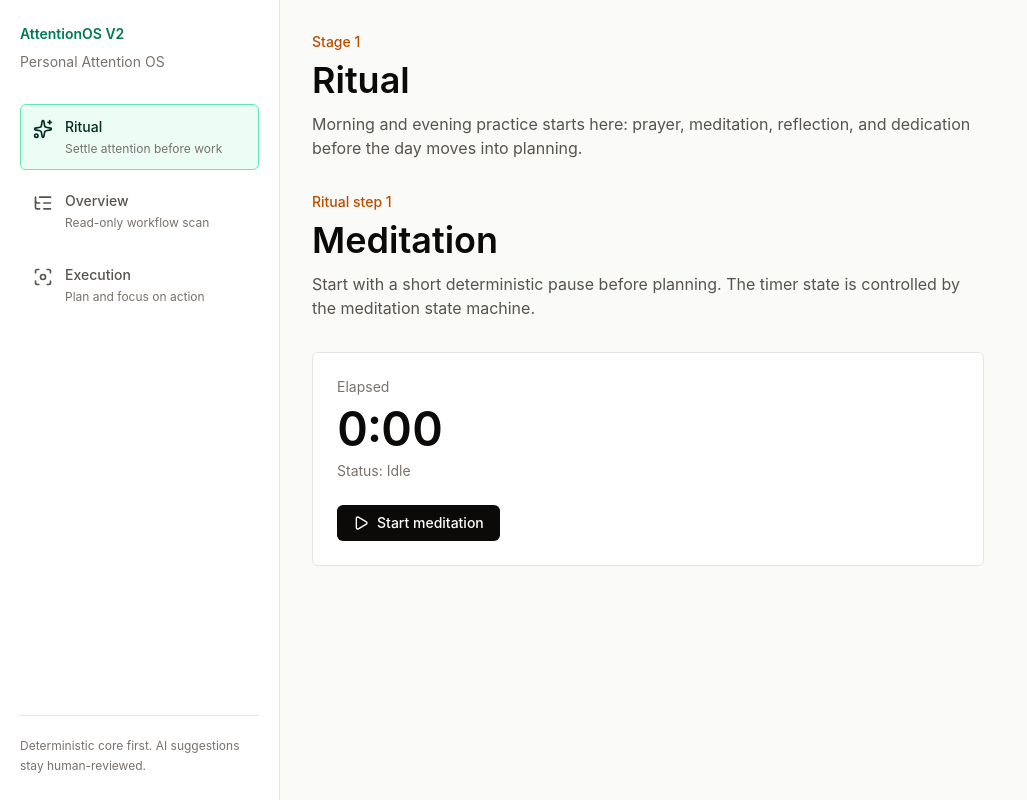
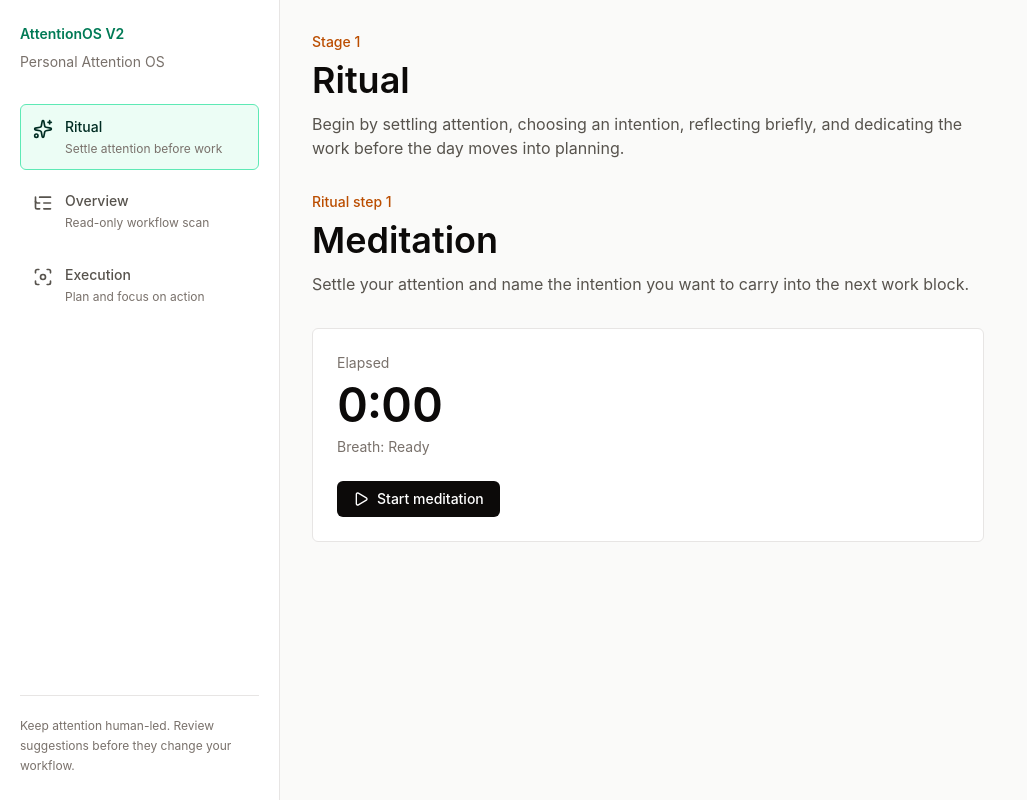
Before and after one commit to YannJY02/AttentionOS, a React (Vite) app in the folder apps/desktop/: page /ritual in a window 1280 px wide. Shown: the whole page, without its empty margins (0-1027 px from the left). Built offline with nearby package versions, Linux system fonts and the light colour scheme.

Commit message:
feat: align ritual semantics

```diff
--- a/apps/desktop/src/components/layout/Shell.tsx
+++ b/apps/desktop/src/components/layout/Shell.tsx
@@ -78,7 +78,7 @@ export function Shell() {
             </nav>
 
             <div className="mt-auto border-stone-200 border-t pt-5 text-stone-500 text-xs leading-5">
-              Deterministic core first. AI suggestions stay human-reviewed.
+              Keep attention human-led. Review suggestions before they change your workflow.
             </div>
           </div>
         </aside>
--- a/apps/desktop/src/pages/RitualPage.tsx
+++ b/apps/desktop/src/pages/RitualPage.tsx
@@ -1,11 +1,13 @@
 import { useDailyFlow } from '../hooks/useDailyFlow';
 import { saveReflection } from '../storage/reflections';
+import { readRitualCopy } from '../storage/ritualCopy';
 import { DedicationStep } from './ritual/DedicationStep';
 import { MeditationStep } from './ritual/MeditationStep';
 import { ReflectionStep } from './ritual/ReflectionStep';
 
 export function RitualPage() {
   const dailyFlow = useDailyFlow();
+  const ritualCopy = readRitualCopy();
 
   function completeMeditation() {
     dailyFlow.send({ type: 'MEDITATION_COMPLETE' });
@@ -26,13 +28,13 @@ export function RitualPage() {
         <p className="font-medium text-amber-700 text-sm">Stage 1</p>
         <h1 className="mt-2 font-semibold text-4xl text-stone-950">Ritual</h1>
         <p className="mt-3 max-w-2xl text-base text-stone-600">
-          Morning and evening practice starts here: prayer, meditation, reflection, and dedication
-          before the day moves into planning.
+          Begin by settling attention, choosing an intention, reflecting briefly, and dedicating the
+          work before the day moves into planning.
         </p>
       </div>
 
       {dailyFlow.ritualStep === 'meditation' ? (
-        <MeditationStep onComplete={completeMeditation} />
+        <MeditationStep intentionText={ritualCopy.intentionText} onComplete={completeMeditation} />
       ) : null}
 
       {dailyFlow.ritualStep === 'reflection' ? (
@@ -41,6 +43,7 @@ export function RitualPage() {
 
       {dailyFlow.ritualStep === 'dedication' ? (
         <DedicationStep
+          dedicationText={ritualCopy.dedicationText}
           onComplete={completeRitual}
           reflectionText={dailyFlow.snapshot.context.reflectionText}
         />
--- a/apps/desktop/src/pages/ritual/DedicationStep.tsx
+++ b/apps/desktop/src/pages/ritual/DedicationStep.tsx
@@ -1,18 +1,21 @@
 import { CheckCircle2 } from 'lucide-react';
 
 interface DedicationStepProps {
+  readonly dedicationText: string;
   readonly onComplete: () => void;
   readonly reflectionText: string;
 }
 
-export function DedicationStep({ onComplete, reflectionText }: DedicationStepProps) {
+export function DedicationStep({
+  dedicationText,
+  onComplete,
+  reflectionText,
+}: DedicationStepProps) {
   return (
     <section className="max-w-2xl">
       <p className="font-medium text-amber-700 text-sm">Ritual step 3</p>
       <h1 className="mt-2 font-semibold text-4xl text-stone-950">Dedication</h1>
-      <p className="mt-3 text-base text-stone-600">
-        Close the ritual and move into overview when the reflection has been captured.
-      </p>
+      <p className="mt-3 text-base text-stone-600">{dedicationText}</p>
 
       <div className="mt-8 rounded-md border border-stone-200 bg-white p-6">
         <p className="font-medium text-sm text-stone-800">Saved reflection</p>
--- a/apps/desktop/src/pages/ritual/MeditationStep.tsx
+++ b/apps/desktop/src/pages/ritual/MeditationStep.tsx
@@ -3,6 +3,7 @@ import { useMachine } from '@xstate/react';
 import { Pause, Play, SkipForward } from 'lucide-react';
 
 interface MeditationStepProps {
+  readonly intentionText: string;
   readonly onComplete: () => void;
 }
 
@@ -13,7 +14,19 @@ function formatElapsed(ms: number): string {
   return `${minutes}:${seconds.toString().padStart(2, '0')}`;
 }
 
-export function MeditationStep({ onComplete }: MeditationStepProps) {
+function getBreathLabel(snapshotValue: unknown): string {
+  if (snapshotValue === 'meditating') {
+    return 'In rhythm';
+  }
+
+  if (snapshotValue === 'paused') {
+    return 'Paused';
+  }
+
+  return 'Ready';
+}
+
+export function MeditationStep({ intentionText, onComplete }: MeditationStepProps) {
   const [snapshot, send] = useMachine(meditationMachine, { input: { durationMs: 300_000 } });
   const isIdle = snapshot.matches('idle');
   const isMeditating = snapshot.matches('meditating');
@@ -28,17 +41,14 @@ export function MeditationStep({ onComplete }: MeditationStepProps) {
     <section className="max-w-2xl">
       <p className="font-medium text-amber-700 text-sm">Ritual step 1</p>
       <h1 className="mt-2 font-semibold text-4xl text-stone-950">Meditation</h1>
-      <p className="mt-3 text-base text-stone-600">
-        Start with a short deterministic pause before planning. The timer state is controlled by the
-        meditation state machine.
-      </p>
+      <p className="mt-3 text-base text-stone-600">{intentionText}</p>
 
       <div className="mt-8 rounded-md border border-stone-200 bg-white p-6">
         <p className="text-sm text-stone-500">Elapsed</p>
         <p className="mt-2 font-semibold text-5xl tabular-nums text-stone-950">
           {formatElapsed(snapshot.context.elapsedMs)}
         </p>
-        <p className="mt-2 text-sm capitalize text-stone-500">Status: {String(snapshot.value)}</p>
+        <p className="mt-2 text-sm text-stone-500">Breath: {getBreathLabel(snapshot.value)}</p>
 
         <div className="mt-6 flex flex-wrap gap-3">
           {isIdle ? (
--- /dev/null
+++ b/apps/desktop/src/storage/ritualCopy.ts
@@ -0,0 +1,46 @@
+export const RITUAL_COPY_STORAGE_KEY = 'attentionos.ritualCopy.v1';
+
+export interface RitualCopy {
+  readonly intentionText: string;
+  readonly dedicationText: string;
+}
+
+export const DEFAULT_RITUAL_COPY: RitualCopy = {
+  intentionText:
+    'Settle your attention and name the intention you want to carry into the next work block.',
+  dedicationText:
+    'Dedicate this session to the work that matters, then step into the wider view when you are ready.',
+};
+
+function isRitualCopy(value: unknown): value is Partial<RitualCopy> {
+  return typeof value === 'object' && value !== null;
+}
+
+function readConfiguredCopy(): Partial<RitualCopy> {
+  const raw = localStorage.getItem(RITUAL_COPY_STORAGE_KEY);
+  if (!raw) {
+    return {};
+  }
+
+  try {
+    const parsed = JSON.parse(raw);
+    return isRitualCopy(parsed) ? parsed : {};
+  } catch {
+    return {};
+  }
+}
+
+export function readRitualCopy(): RitualCopy {
+  const configuredCopy = readConfiguredCopy();
+
+  return {
+    intentionText:
+      typeof configuredCopy.intentionText === 'string' && configuredCopy.intentionText.trim()
+        ? configuredCopy.intentionText.trim()
+        : DEFAULT_RITUAL_COPY.intentionText,
+    dedicationText:
+      typeof configuredCopy.dedicationText === 'string' && configuredCopy.dedicationText.trim()
+        ? configuredCopy.dedicationText.trim()
+        : DEFAULT_RITUAL_COPY.dedicationText,
+  };
+}
```
Also changed, not shown: 9 other files (tests, documents, lock files or other folders).
